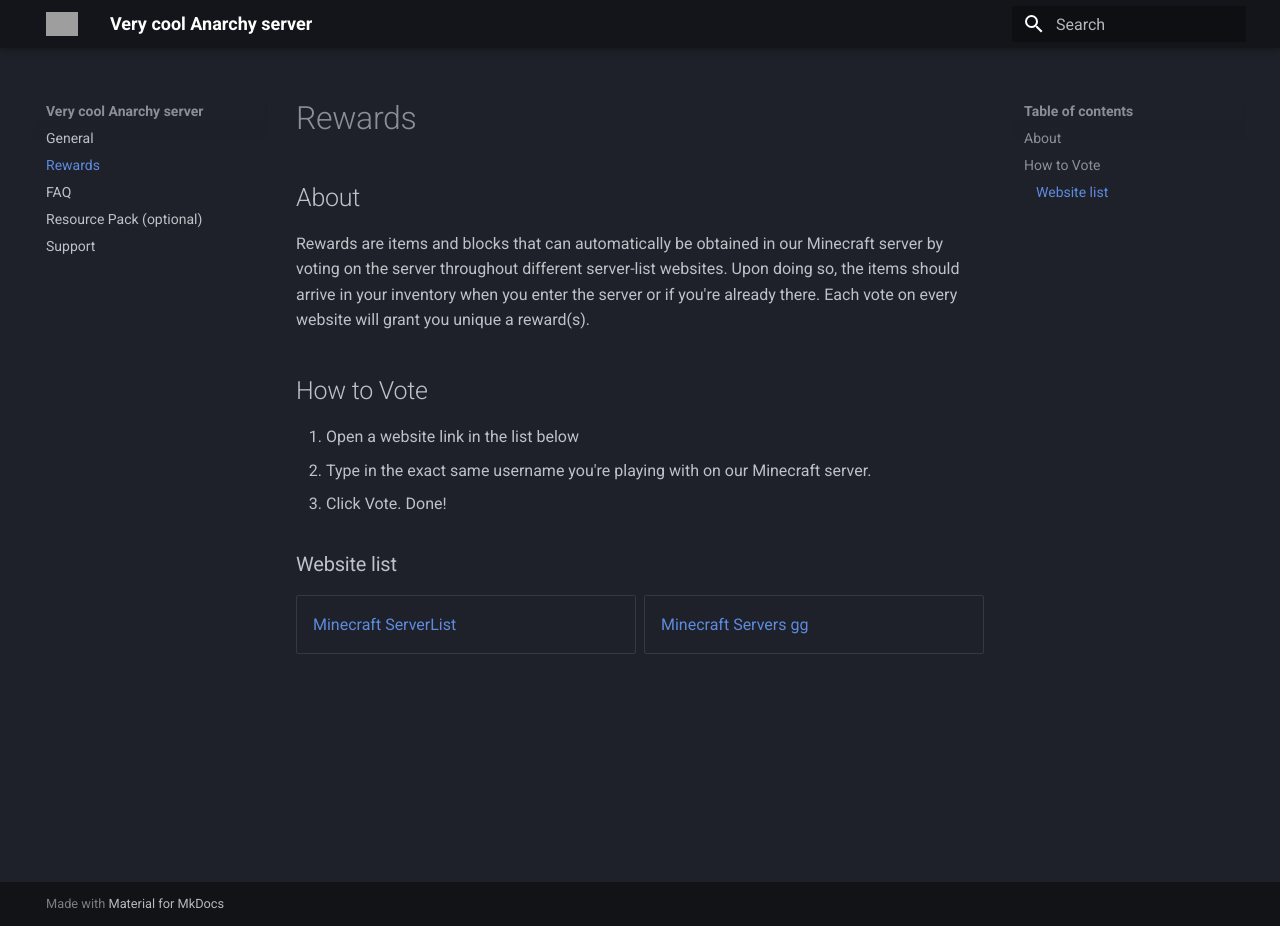
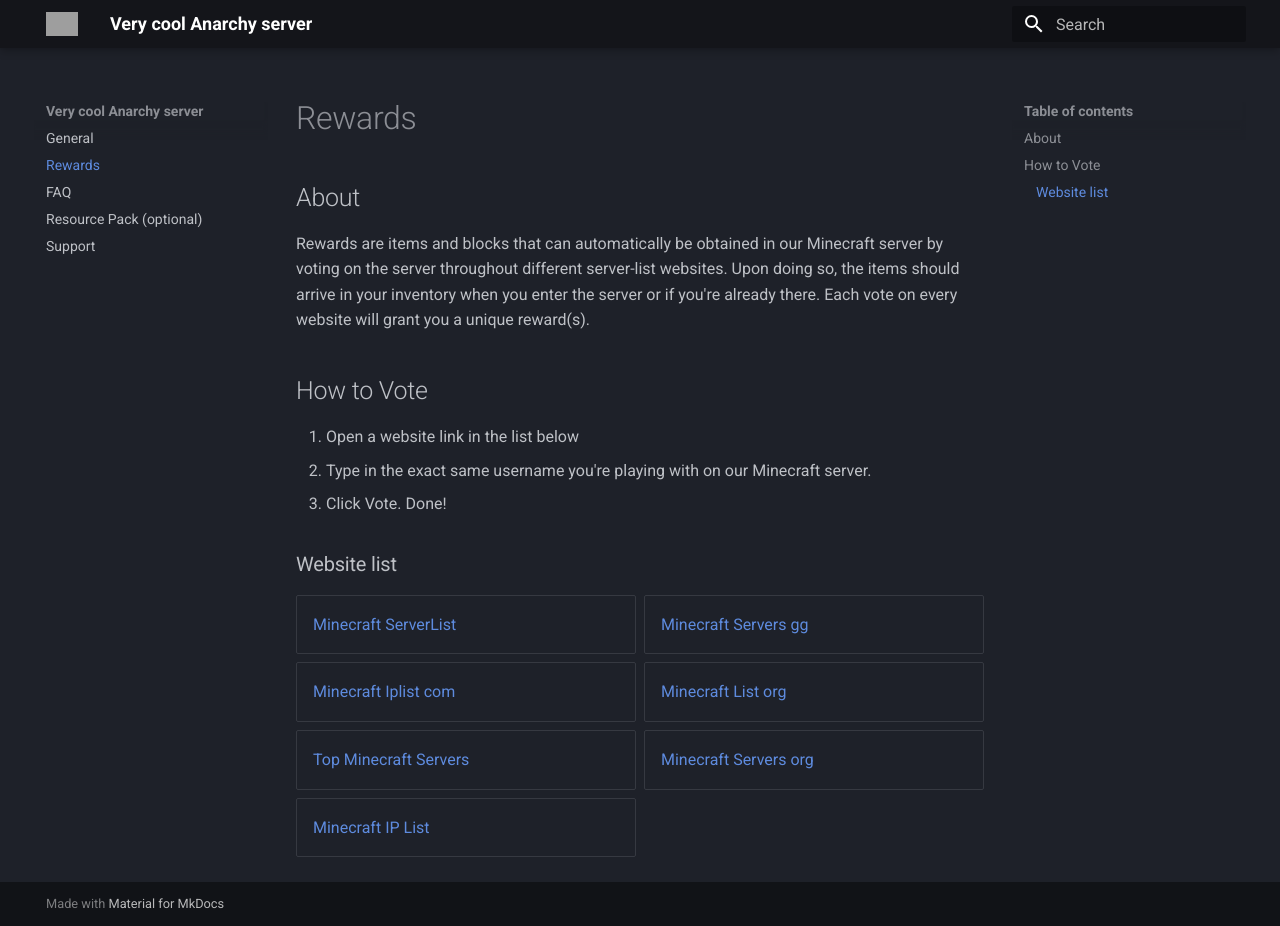
Before and after one commit to Zylez/mantech-wiki, an MkDocs documentation site: the page built from docs/rewards/index.md, in a window 1280 px wide and 926 px high. Built offline with MkDocs 1.6.1 and Material for MkDocs 9.7.7, drawn with Linux system fonts in a browser that asks for light colours; grey boxes are pictures that could not be loaded.

Commit message:
rewards & resource pack

```diff
--- a/docs/rewards/index.md
+++ b/docs/rewards/index.md
@@ -1,7 +1,7 @@
 # Rewards
 
 ## About
-Rewards are items and blocks that can automatically be obtained in our Minecraft server by voting on the server throughout different server-list websites. Upon doing so, the items should arrive in your inventory when you enter the server or if you're already there. Each vote on every website will grant you unique a reward(s).
+Rewards are items and blocks that can automatically be obtained in our Minecraft server by voting on the server throughout different server-list websites. Upon doing so, the items should arrive in your inventory when you enter the server or if you're already there. Each vote on every website will grant you a unique reward(s).
 
 ## How to Vote
 1. Open a website link in the list below
@@ -14,5 +14,10 @@ Rewards are items and blocks that can automatically be obtained in our Minecraft
 
 - [Minecraft ServerList](https://minecraft-serverlist.com/server/2941/vote)
 - [Minecraft Servers gg](https://minecraft-servers.gg/server/7043-man-serveminecraft-net/vote)
+- [Minecraft Iplist com](https://www.minecraftiplist.com/server/VerycoolAnarchyserver-38209/vote)
+- [Minecraft List org](https://minecraftlist.org/vote/33768)
+- [Top Minecraft Servers](https://topminecraftservers.org/vote/41240)
+- [Minecraft Servers org](https://minecraftservers.org/vote/678971)
+- [Minecraft IP List](https://www.minecraftiplist.com/server/VerycoolAnarchyserver-38209/vote)
 
 </div>
```
Also changed, not shown: docs/resource-pack/index.md (+9 -17 lines).
